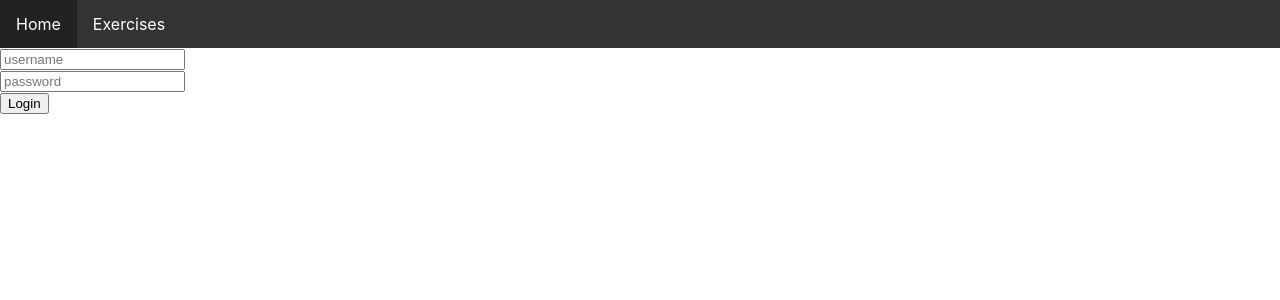
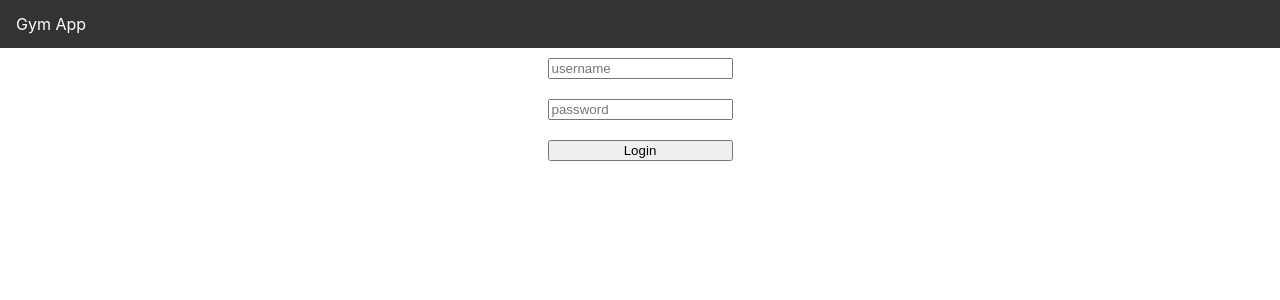
Before and after one commit to JeremiahB1790/gym-trainer, a React (Create React App) app: page / in a window 1280 px wide. Shown: the top 300 px of the page. Built offline with nearby package versions, Linux system fonts and the light colour scheme.

Commit message:
add login f(x) with lifting state

```diff
--- a/src/App.tsx
+++ b/src/App.tsx
@@ -1,12 +1,26 @@
-import CredentialsForm from "./components/CredentialsForm"
-import ExercisePage from "./pages/ExercisePage";
+import { useEffect, useState } from "react";
+
 import Navbar from "./components/Navbar/Navbar";
 import Routes from "./components/Routes";
 
+
+export interface AppUser {
+  username: string;
+  password: string;
+}
+
 function App() {
+  //  We're going to need a state variable to track who is logged in
+  //  MANY of my components will need visibility and the ability to update the state variable
+
+  const init = {username: "test", password: "test"}
+  const [appUser, setAppUser] = useState<AppUser | null>(null)
+
+  useEffect(() => console.log(appUser), [appUser])
+
   return <>
-      <Navbar />
-      <Routes/>
+      <Navbar appUser={appUser}/>
+      <Routes appUser={appUser} setAppUser={setAppUser}/>
   </>
 }
 
--- a/src/components/CredentialsForm.tsx
+++ b/src/components/CredentialsForm.tsx
@@ -1,12 +1,15 @@
 import {useState} from "react"
+import { AppUser } from "../App"
 
 interface CredentialsFormProps{
-    type: CredentialFormType
+    appUser: AppUser | null;
+    type: CredentialFormType;
+    setAppUser: Function;
 }
 
 type CredentialFormType = "Login" | "Register"
 
-export default function CredentialsForm({type}: CredentialsFormProps){
+export default function CredentialsForm({type, appUser, setAppUser}: CredentialsFormProps){
         // State
         //      the state of a component is a self contained representation of its
         //      its currently held values
@@ -30,15 +33,20 @@ export default function CredentialsForm({type}: CredentialsFormProps){
 
 
         function submit(){
-            console.log(username, password);
-
+            const user: AppUser = {
+                username: username,
+                password: password
+            }
+            // TODO: call the API to log them in -> return a token
+            //      lift the state of appUser back up to our App component
+            setAppUser(user);
         }
 
 
    return <>
-        <input type="text" placeholder="username" value={username} />
+        <input type="text" placeholder="username" value={username} onChange={(e) => setUsername(e.target.value)}/>
         <br></br>
-        <input type="password" placeholder="password" value={password}/>
+        <input type="password" placeholder="password" value={password} onChange={(e) => setPassword(e.target.value)}/>
         <br></br>
         <button onClick={submit}>{type}</button>
    </>
--- a/src/components/Navbar/Navbar.css
+++ b/src/components/Navbar/Navbar.css
@@ -18,6 +18,17 @@
     text-decoration: none;
   }
 
+  .navbar .element{
+    color: white;
+    text-align: center;
+    padding: 14px 16px;
+    text-decoration: none;
+  }
+
   .navbar li a:hover{
     background-color: #222;
   }
+
+  .navbar .right{
+    float: right;
+  }
--- a/src/components/Navbar/Navbar.tsx
+++ b/src/components/Navbar/Navbar.tsx
@@ -1,12 +1,33 @@
-import { useNavigate, Link } from "react-router-dom"
-import React, {CSSProperties} from "react"
+import { Link } from "react-router-dom"
 import "./Navbar.css"
 
-export default function Navbar(){
+import {AppUser} from "../../App"
+
+interface NavbarProps{
+    appUser: AppUser | null;
+}
+
+export default function Navbar({appUser}: NavbarProps){
 
     // const navigate = useNavigate();   -> navigate allows us to replace the URL
    return <ul className="navbar">
+        <>
+            {appUser && <AuthNavbarElements appUser={appUser}/>}
+            {!appUser && <NoAuthNavbarElements/>}
+        </>
+    </ul>
+}
+
+function AuthNavbarElements({appUser}: NavbarProps){
+    return <>
         <li><Link to="/">Home</Link></li>
         <li><Link to="/exercises">Exercises</Link></li>
-    </ul>
+        <li className="element right">Hello, {appUser?.username}</li>
+    </>
 }
+
+function NoAuthNavbarElements(){
+    return <>
+        <li className="element">Gym App</li>
+    </>
+}
--- a/src/components/Routes.tsx
+++ b/src/components/Routes.tsx
@@ -1,10 +1,24 @@
 import {Routes as DOMRoutes, Route} from "react-router-dom"
 import ExercisePage from "../pages/ExercisePage"
-import CredentialsForm from "./CredentialsForm"
+import AuthPage from "../pages/AuthPage"
+import HomePage from "../pages/HomePage"
+import {AppUser} from "../App"
 
-export default function Routes(){
+interface RoutesProps{
+  appUser: AppUser | null;
+  setAppUser: Function;
+}
+
+export default function Routes({appUser, setAppUser}: RoutesProps){
+
+
     return <DOMRoutes>
-    <Route path="/" element={<CredentialsForm type="Login"/>}/>
+    <Route path="/" element={
+        <>
+        { appUser && <HomePage />}
+        {!appUser && <AuthPage appUser={appUser} setAppUser={setAppUser}/>}
+      </>
+    }/>
     <Route path="/exercises" element={<ExercisePage />}/>
   </DOMRoutes>
 }
--- /dev/null
+++ b/src/pages/AuthPage.css
@@ -0,0 +1,5 @@
+.centered{
+    padding-top: 10px;
+    display: grid;
+    justify-content: center;
+}
--- /dev/null
+++ b/src/pages/AuthPage.tsx
@@ -0,0 +1,14 @@
+import { AppUser } from "../App";
+import CredentialsForm from "../components/CredentialsForm";
+import "./AuthPage.css"
+
+interface AuthPageProps{
+    appUser: AppUser | null;
+    setAppUser: Function;
+}
+
+export default function AuthPage({appUser, setAppUser}: AuthPageProps){
+    return <div className="centered">
+            <CredentialsForm type="Login" appUser={appUser}  setAppUser={setAppUser}/>
+        </div>
+}
--- /dev/null
+++ b/src/pages/HomePage.tsx
@@ -0,0 +1,3 @@
+export default function HomePage(){
+    return <h1>You are logged in!</h1>
+}
```
